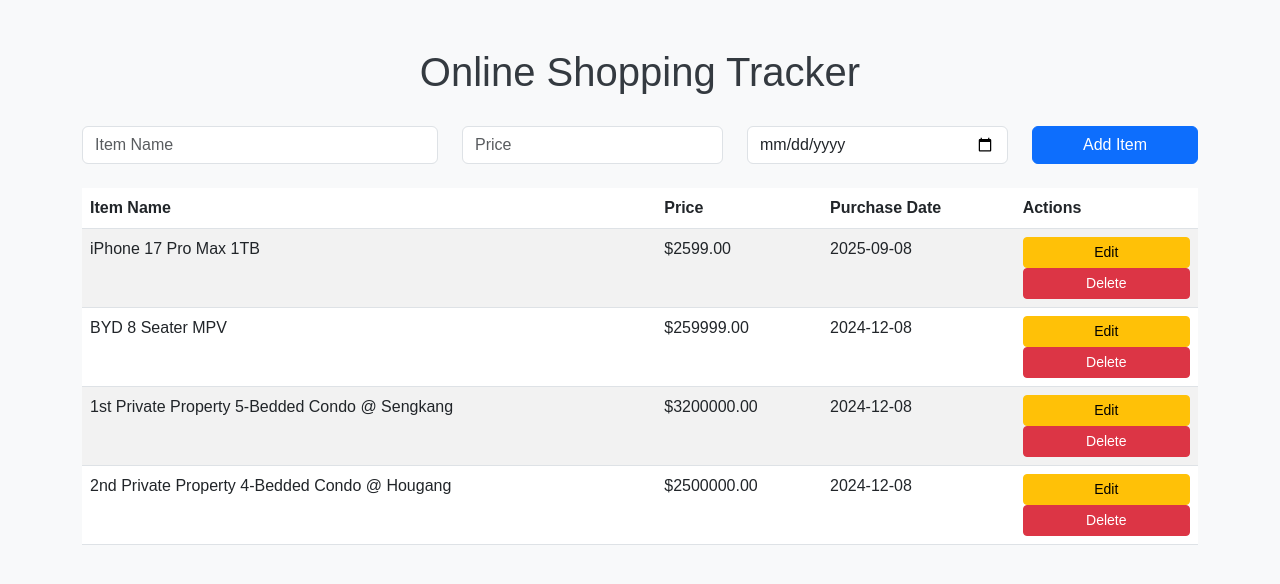
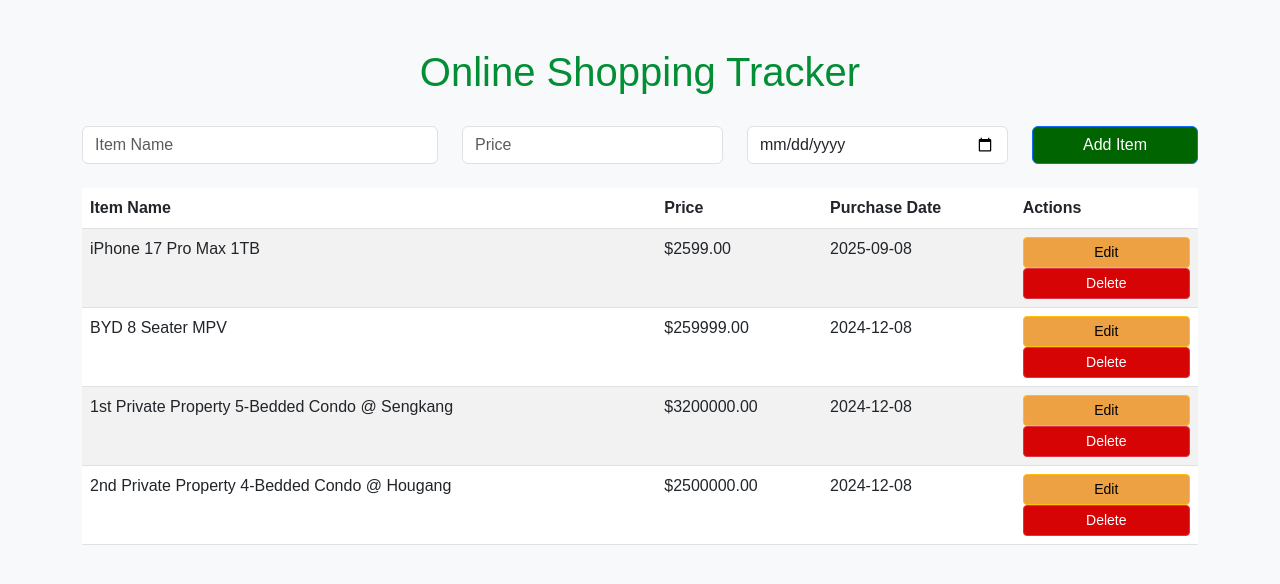
Before and after one commit to ORANGELEONG/Nov-Project-Assignment, a plain HTML site: page index.html in a window 1280 px wide. Drawn offline with nearby package versions, Linux system fonts and the light colour scheme.

Commit message:
V1.0.0.7

```diff
--- a/style.css
+++ b/style.css
@@ -6,6 +6,7 @@ body {
   h1 {
     color: #343a40;
     margin-bottom: 30px;
+    color: rgb(2, 142, 53);
   }
 
   .table {
@@ -15,3 +16,14 @@ body {
   .btn {
     width: 100%;
   }
+.btn-primary {
+    background-color: darkgreen;
+}
+
+.btn-warning {
+    background-color: rgb(238, 161, 66);
+}
+
+.btn-danger {
+    background-color: rgb(214, 4, 4);
+}
```
